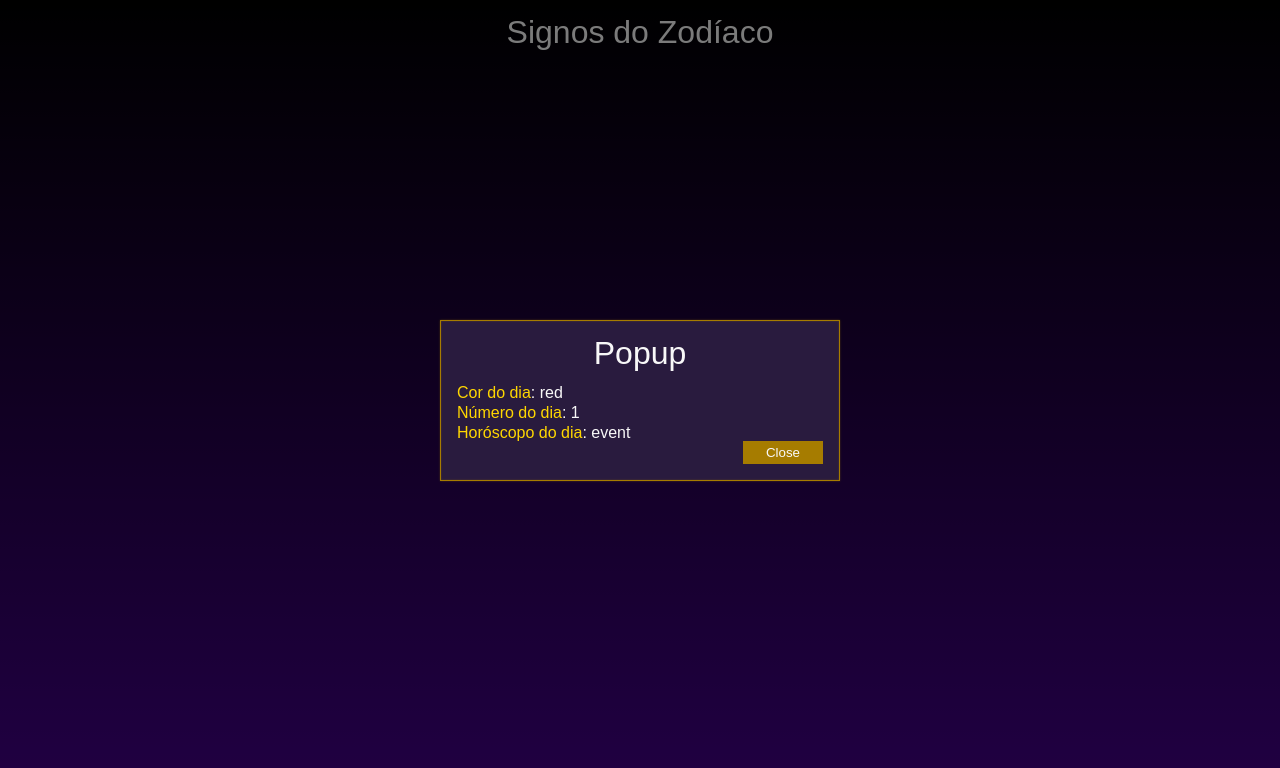
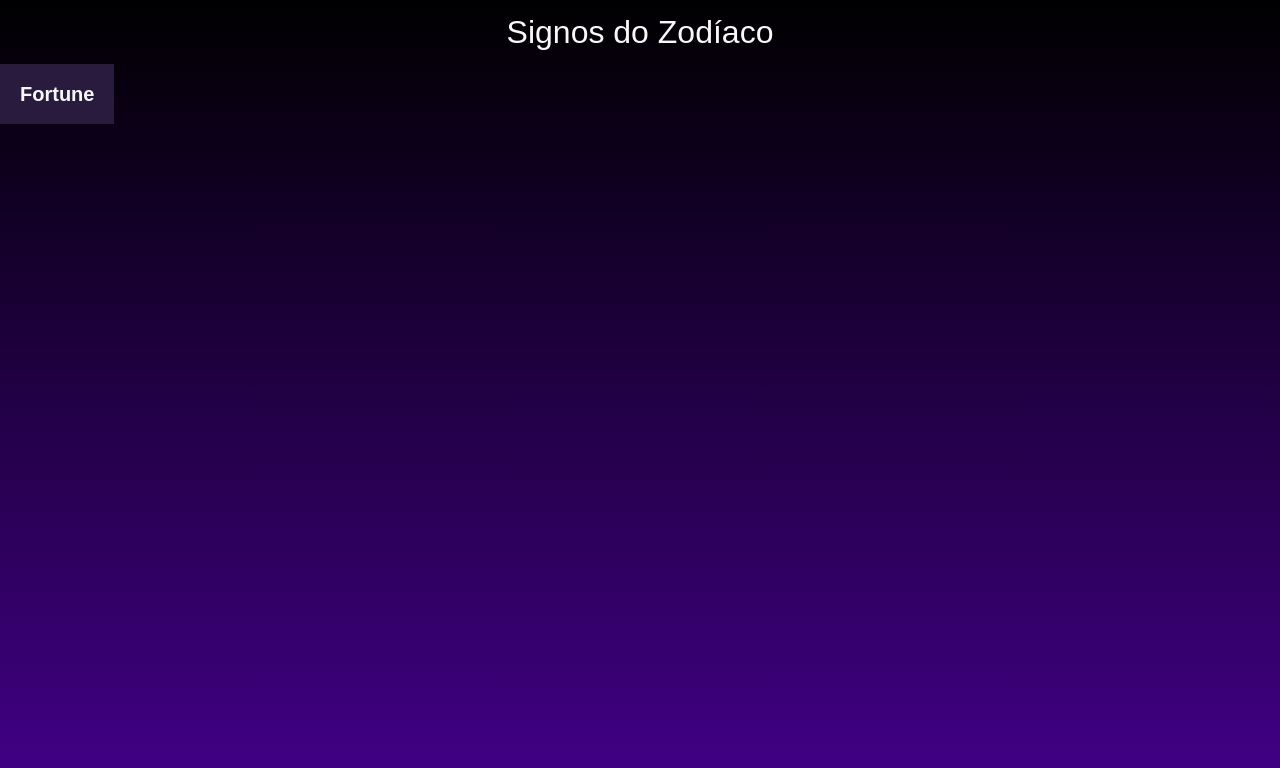
Before and after one commit to ugsto/horoscope-sign-frontend, a React app: page / in a window 1280 px wide. Shown: the top 768 px of the page. Built offline with nearby package versions, Linux system fonts and the light colour scheme.

Commit message:
feat(main): begin card

```diff
--- a/src/app.tsx
+++ b/src/app.tsx
@@ -4,6 +4,7 @@ import {Popup} from './components/popup';
 import {KeyValue} from './components/key-value';
 import styled from 'styled-components';
 import {type Theme} from './styles/theme';
+import {Card} from './components/card';
 
 const PopupKeyValue = styled(KeyValue)`
     color: ${({theme}: {theme: Theme}) => theme.colors.textLight};
@@ -23,17 +24,7 @@ export function App() {
 	return (
 		<>
 			<Header />
-			<Popup onClose={() => {}} title='Popup' width='400px'>
-				<PopupKeyValue label='Cor do dia'>
-					{fortune.colorName}
-				</PopupKeyValue>
-				<PopupKeyValue label='Número do dia'>
-					{fortune.number}
-				</PopupKeyValue>
-				<PopupKeyValue label='Horóscopo do dia'>
-					{fortune.event}
-				</PopupKeyValue>
-			</Popup>
+			<Card title='Fortune' />
 		</>
 	);
 }
--- /dev/null
+++ b/src/components/card.tsx
@@ -0,0 +1,32 @@
+import React from 'react';
+import {type Theme} from '@/styles/theme';
+import styled from 'styled-components';
+
+export type CardProperties = {
+	title: string;
+	className?: string;
+} & React.PropsWithChildren<Record<string, unknown>>;
+
+const Container = styled.div`
+    padding: ${({theme}: {theme: Theme}) => theme.sizes.cardPadding};
+
+    width: min-content;
+
+    background-color: ${({theme}: {theme: Theme}) =>
+		theme.colors.cardBackground};
+`;
+
+const Title = styled.h2`
+    color: ${({theme}: {theme: Theme}) => theme.colors.textLight};
+    font-size: ${({theme}: {theme: Theme}) => theme.fontSize.cardTitle};
+    font-weight: bold;
+`;
+
+export function Card({title, children, className}: CardProperties) {
+	return (
+		<Container className={className}>
+			<Title>{title}</Title>
+			{children}
+		</Container>
+	);
+}
--- a/src/components/header.tsx
+++ b/src/components/header.tsx
@@ -1,7 +1,10 @@
 import React from 'react';
-
 import {type Theme} from '@/styles/theme';
 import styled from 'styled-components';
+
+export type HeaderProperties = {
+	className?: string;
+} & React.PropsWithChildren<Record<string, unknown>>;
 
 const HeaderContainer = styled.header`
     grid-area: header;
@@ -14,9 +17,9 @@ const HeaderTitle = styled.h1`
     text-align: center;
 `;
 
-export function Header() {
+export function Header({className}: HeaderProperties) {
 	return (
-		<HeaderContainer>
+		<HeaderContainer className={className}>
 			<HeaderTitle>Signos do Zodíaco</HeaderTitle>
 		</HeaderContainer>
 	);
--- a/src/components/key-value.tsx
+++ b/src/components/key-value.tsx
@@ -5,7 +5,7 @@ export type KeyValueProperties = {
 	children: any;
 	label: string;
 	className?: string;
-} & React.HTMLAttributes<HTMLParagraphElement>;
+} & React.PropsWithChildren<Record<string, unknown>>;
 
 const Container = styled.p`
     width: 100%;
--- a/src/components/popup.tsx
+++ b/src/components/popup.tsx
@@ -7,7 +7,7 @@ export type PopupProperties = {
 	onClose: () => void;
 	title: string;
 	width: string;
-} & React.HTMLAttributes<HTMLDivElement>;
+} & React.PropsWithChildren<Record<string, unknown>>;
 
 const Container = styled.div`
     position: absolute;
--- a/src/styles/theme.ts
+++ b/src/styles/theme.ts
@@ -8,13 +8,18 @@ export const theme = {
 		key: '#ffd700',
 
 		popupBackground: '#291b3e',
+		cardBackground: '#291b3e',
 	},
 	fontSize: {
 		title: '2rem',
 		default: '1rem',
+
+		cardTitle: '1.25rem',
 	},
 	sizes: {
 		headerMargin: '1rem',
+
+		cardPadding: '1.25rem',
 
 		popupPadding: '1rem',
 		popupTitleMargin: '0 0 1rem 0',
```
